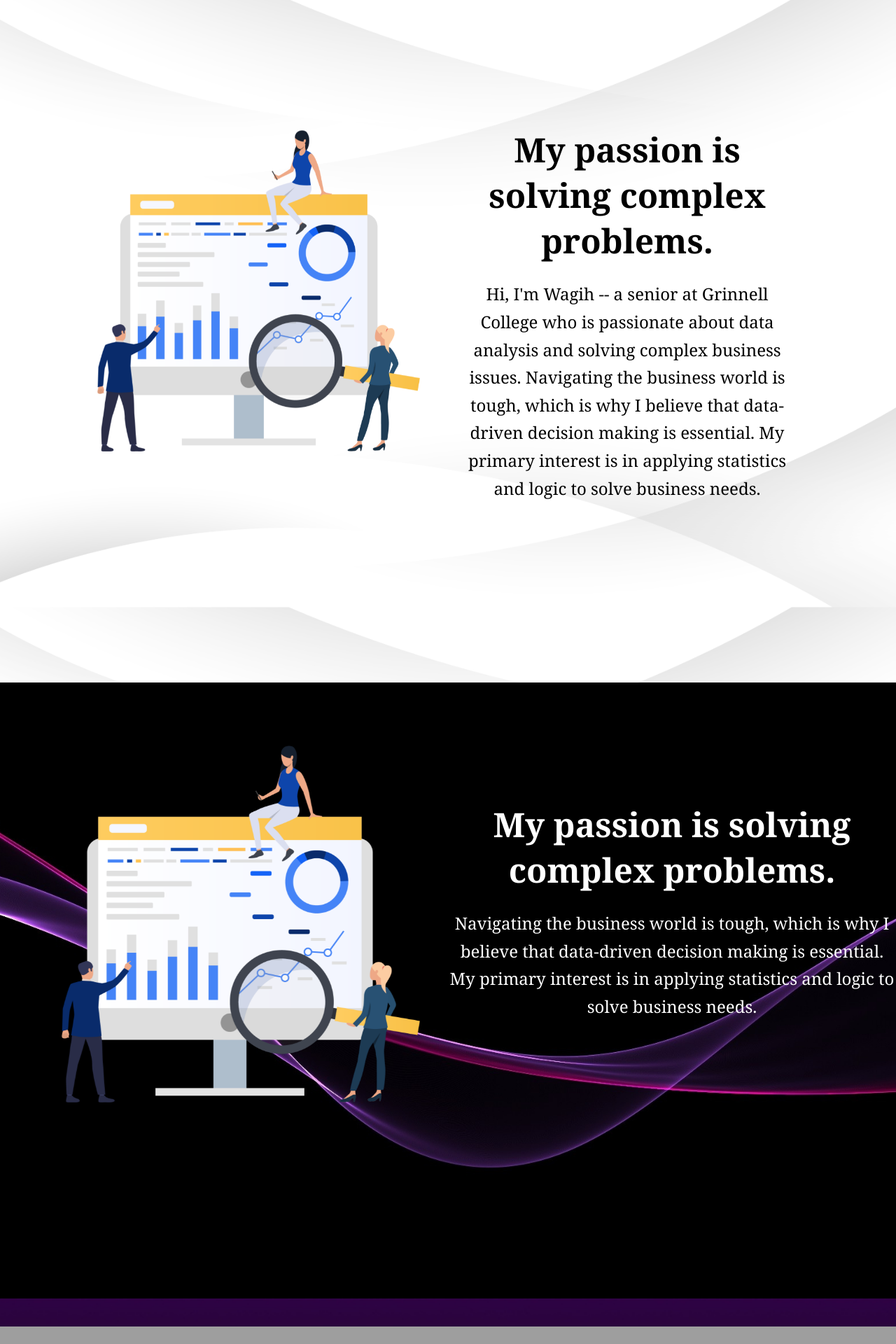
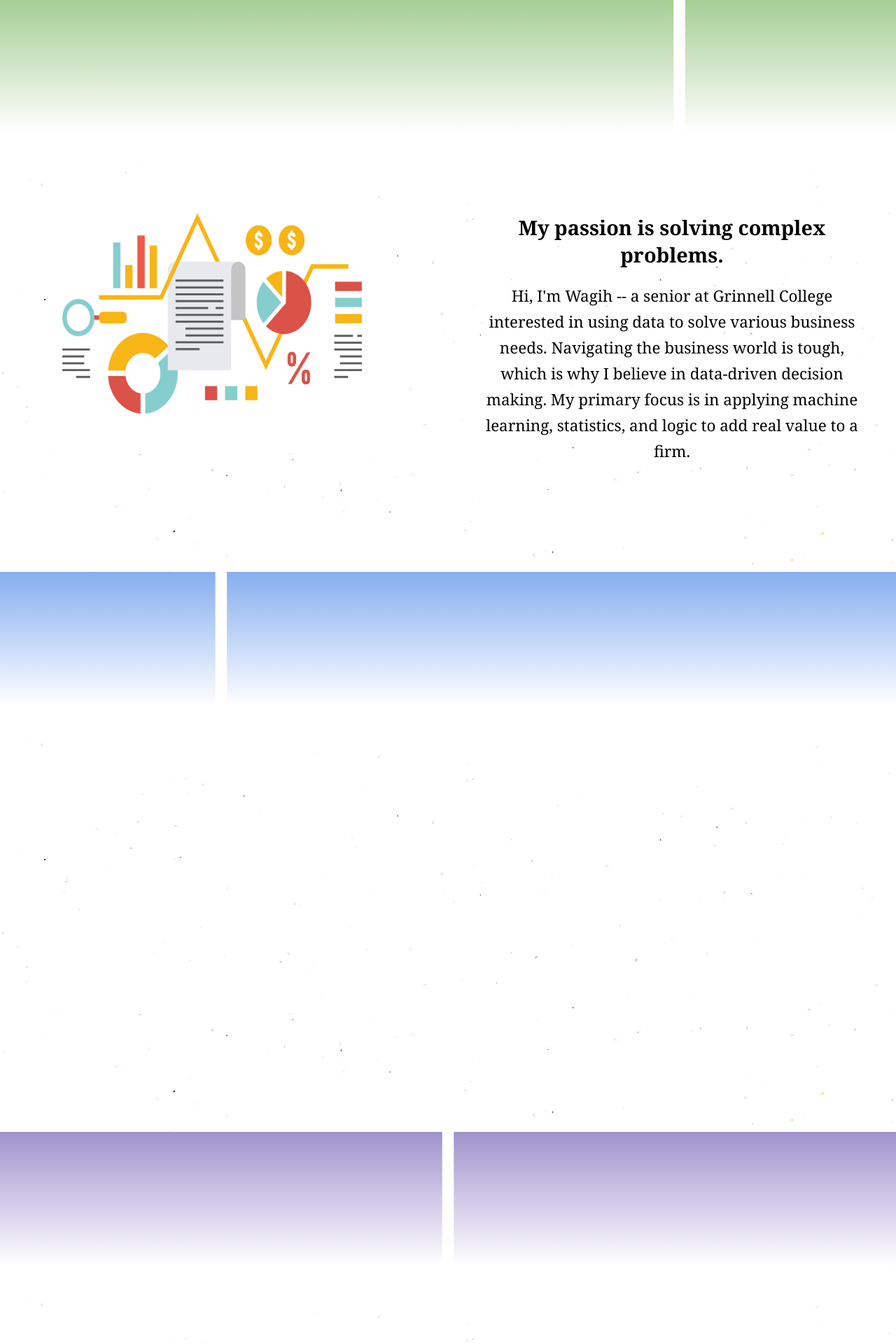
Before and after one commit to WagihH/MyWebsite, a PHP site: page / in a window 1280 px wide. Shown: the part 801-2721 px from the top of the page at 70% size. Before the commit the page ends 2696 px from the top, so only its background shows below. Run offline with PHP 8.4, Linux system fonts and the light colour scheme.

Commit message:
Updated Home Screen

```diff
--- a/index.html
+++ b/index.html
@@ -10,58 +10,45 @@
 <body>
 <section id = "openingSection" style="background-image: url('images/homeBackground.svg'); background-size:cover;background-attachment: relative; background-position: center center; background-repeat: no-repeat; height:100%">
   <section style="padding-top:1%; float:left; padding-left:2%"> <img src="images/wagih_logo_white.png" alt="WHLogo" width="70" height="70" > </section>
-  <section style="padding-top:1%; padding-right:5.5%">
-    <p style="color:white; text-align: center; position:static; font-family: Cambria, 'Hoefler Text', 'Liberation Serif', Times, 'Times New Roman', 'serif'"> <a class = "norm" href="index.html"> Home </a> &nbsp; &nbsp; &nbsp; &nbsp; &nbsp; &nbsp; &nbsp; &nbsp; &nbsp; &nbsp; <a class = "norm" href="portfolio.html"> Portfolio </a> &nbsp; &nbsp; &nbsp; &nbsp; &nbsp; &nbsp; &nbsp; &nbsp; &nbsp; &nbsp; <a class = "norm" href="resume.htm "> Resume </a> &nbsp; &nbsp; &nbsp; &nbsp; &nbsp;&nbsp; &nbsp; &nbsp; &nbsp; &nbsp; <a class = "norm" href="about.html"> About</a> </p>
+  <section style="padding-top:1%; padding-right:7%">
+    <p style="color:white; text-align: center; position:relative; font-family: Cambria, 'Hoefler Text', 'Liberation Serif', Times, 'Times New Roman', 'serif'"> <a class = "norm" href="index.html"> Home </a>   &nbsp; &nbsp; &nbsp; &nbsp; &nbsp; &nbsp; <a class = "norm" href="portfolio.html"> Portfolio </a> &nbsp; &nbsp; &nbsp; &nbsp;  &nbsp; &nbsp; <a class = "norm" href="resume.htm "> Resume </a> &nbsp; &nbsp; &nbsp; &nbsp; &nbsp;&nbsp;  <a class = "norm" href="about.html"> About</a> </p>
   </section>
-  <br>
-  <br>
-  <br>
-  <br>
-  <br>
-  <br>
-  <br>
-  <br>
-  <br>
-  <br>
-  <br>
-  <p style="color:white;padding-left:50px; margin:auto; font-size:2rem; font-family: Cambria, 'Hoefler Text', 'Liberation Serif', Times, 'Times New Roman', 'serif'"> </p>
+
   <div class="fade-in one">
-    <p style="color:white;padding-left:50px; margin:auto; font-size:6rem; font-family: Cambria, 'Hoefler Text', 'Liberation Serif', Times, 'Times New Roman', 'serif'; line-height:1"> Wagih <br>
+    <p style="color:white;padding-top:200px;padding-left:50px;margin:auto; font-size:6rem; font-family: Cambria, 'Hoefler Text', 'Liberation Serif', Times, 'Times New Roman', 'serif'; line-height:1"> Wagih <br>
       Henawi </p>
   </div>
   <div class="fade-in two">
     <p style="color:white;padding-left:50px; margin:auto; font-size:2rem; font-family: Cambria, 'Hoefler Text', 'Liberation Serif', Times, 'Times New Roman', 'serif'">&nbsp; </p>
-    <p style="color:white;padding-left:50px; margin:auto; font-size:2rem; font-family: Cambria, 'Hoefler Text', 'Liberation Serif', Times, 'Times New Roman', 'serif'">Economics and Computer Science <br>
+    <p style="color:white;padding-left:50px; margin:auto; font-size:2rem; font-family: Cambria, 'Hoefler Text', 'Liberation Serif', Times, 'Times New Roman', 'serif'; text-overflow: ellipsis">Economics and Computer Science <br>
       Major at Grinnell College </p>
   </div>
 </section>
-<section id = "secondSection" style="background-image: url('images/secondSection.jpg'); background-size:cover;background-attachment: fixed ;background-position: center center; background-repeat: no-repeat; height:90%; padding:10%"> <br>
+<section id = "about" style="background-image: url('images/whiteBackground.jpg'); background-size:cover;background-attachment: static;background-position: center center; background-repeat: no-repeat; height:100%; border:none">
 
-  <section style="width:50%; float:left">
-    <div class="fade-in one"> <img src="images/data_analysis.png" alt="Grinnell College Logo" style="height:100%; width:90%; float:right; padding-left:35%; padding-right:40px; padding-top:8%"> </div>
+	<section style="height:30%; background-image: url('images/about.svg'); background-size:cover; background-attachment:fixed; background-position: center center; background-repeat: no-repeat;"> </section>
+
+  <section style="width:50%; height:70%;float:left">
+     <img src="images/data.png" alt="DataAnalysis" style="height:30vw; background-attachment: static; width:37vw; float:right; padding-top:20px; padding-left:100px; padding-right:100px; padding-bottom: 100px">
   </section>
-  <div class="fade-in one">
-    <section style="width:46%;  float:right; padding:2%">
-      <p style="text-align: center; font-family: Cambria, 'Hoefler Text', 'Liberation Serif', Times, 'Times New Roman', 'serif'"> <strong style="font-size: 3rem"> My passion is solving complex problems. </strong></p>
-      <p style="text-align:center; font-size:1.5rem; line-height:1.65 "> Hi, I'm Wagih -- a senior at Grinnell College who is passionate about data analysis and solving complex business issues.  Navigating the business world is tough, which is why I believe that data-driven decision making is essential. My primary interest is in applying statistics and logic to solve business needs. </p>
+
+    <section style="width:50%; height:70%; float:left; overflow-y:hidden">
+      <p style="text-align: center; font-family: Cambria, 'Hoefler Text', 'Liberation Serif', Times, 'Times New Roman', 'serif'; padding-top:50px; padding-right:40px; padding-left:40px"> <strong style="font-size: 2.25vw; color: black;" > My passion is solving complex problems.</strong></p>
+      <p style="text-align:center; font-size:1.75vw; line-height:1.65; color: black;padding-right:40px; padding-left:40px; padding-bottom:50px "> Hi, I'm Wagih -- a senior at Grinnell College interested in using data to solve various business needs. Navigating the business world is tough, which is why I believe in data-driven decision making. My primary focus is in applying machine learning, statistics, and logic to add real value to a firm.  </p>
     </section>
-  </div>
+
+	</section>
+<section id = "research" style="background-image: url('images/whiteBackground.jpg'); background-size:cover; background-attachment: relative; background-position: center center; background-repeat: no-repeat; height:100%;"> <br>
+ 	<section style="height:30%; background-image: url('images/research.svg'); background-size:cover; background-attachment:fixed; background-position: center center; background-repeat: no-repeat;"> </section>
+
 </section>
-<section id = "thirdSection" style="background-image: url('images/blackPurpleAccent.jpg'); background-size:cover; background-attachment: relative; background-position: center center; background-repeat: no-repeat; height:110%;"> <br>
-  <br>
-  <br>
-  <br>
-  <br>
-  <section style="width:50%; float:left">
-    <div class="fade-in one"> <img src="images/data_analysis.png" alt="dataAnalysisImage" style="height:80%; width:80%; float:right; padding-left:35%; padding-right:40px"> </div>
-  </section>
-  <div class="fade-in one">
-    <section style="width:50%;  float:right; padding-top:5%">
-      <p style="text-align: center; font-family: Cambria, 'Hoefler Text', 'Liberation Serif', Times, 'Times New Roman', 'serif'"> <strong style="font-size: 3rem; color: white" > My passion is solving complex problems.</strong></p>
-      <p style="text-align:center; font-size:1.5rem; line-height:1.65; color: white "> Navigating the business world is tough, which is why I believe that data-driven decision making is essential. My primary interest is in applying statistics and logic to solve business needs. </p>
-    </section>
-  </div>
+
+<section id = "competitions" style="background-image: url('images/whiteBackground.jpg'); background-size:cover; background-attachment: relative; background-position: center center; background-repeat: no-repeat; height:100%;"> <br>
+ 	<section style="height:30%; background-image: url('images/competitions.svg'); background-size:cover; background-attachment:fixed; background-position: center center; background-repeat: no-repeat;"> </section>
+
 </section>
+
+
 <section id = "finalSection" style="background-image: url('images/purpleFooter.jpg'); background-size:cover;background-attachment: fixed ;background-position: center center; background-repeat: no-repeat; height:5%"> </section>
 </body>
 </html>
--- a/mysite.css
+++ b/mysite.css
@@ -1,12 +1,18 @@
 @charset "utf-8";
 
 body, html {
-  height: 100%;
+	 min-width:1000px;
+	min-height: 600px;
+   width: auto !important;
+   width:1000px;
+	height:100%;
   margin: auto;
 
 }
 
-
+div#about{min-width:800px;}
+div#about > div{float:left; width:50%}
+div#about > div > div{padding:40px}
 
 @-webkit-keyframes fadeIn { from { opacity:0; opacity: 0.11; /* IE9 only */ } to { opacity:1; } }
 @-moz-keyframes fadeIn { from { opacity:0; opacity: 0.11; /* IE9 only */ } to { opacity:1; } }
```
Also changed, not shown: images/about.svg (added), images/blackBackground.svg (added), images/competitions.svg (added), images/homeBackground.svg, images/research.jpg (added), images/research.png (added), images/research.svg (added), images/research1.svg (added).
